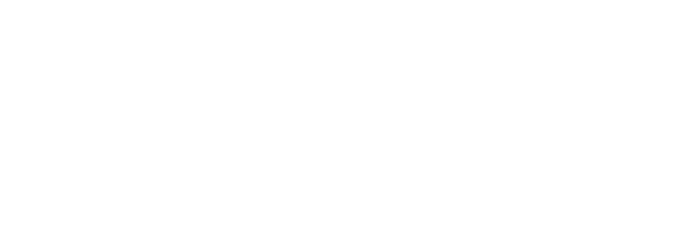
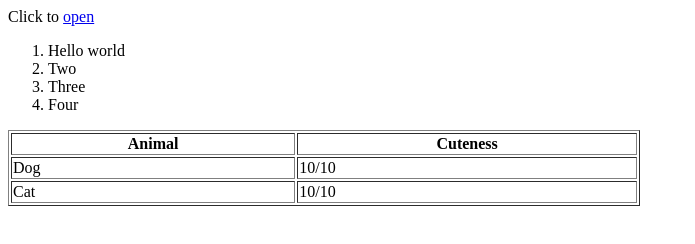
Before and after one commit to patrickj188/Test-NewComp, a plain HTML site: page index.html in a window 1280 px wide. Shown: the whole page, without its empty margins (0-695 px from the left). Drawn offline with Linux system fonts and the light colour scheme.

Commit message:
new commit

```diff
--- a/index.html
+++ b/index.html
@@ -13,9 +13,29 @@
         <link rel="stylesheet" href="">
     </head>
     <body>
-        <!--[if lt IE 7]>
-            <p class="browsehappy">You are using an <strong>outdated</strong> browser. Please <a href="#">upgrade your browser</a> to improve your experience.</p>
-        <![endif]-->
+        <text>Click to <a href="https://www.google.com/webhp?hl=en&sa=X&ved=0ahUKEwjE272xrcv1AhXBJkQIHaPJCLUQPAgI" target="_blank">open</a></text>
+        <ol>
+            <li>Hello world</li>
+            <li>Two</li>
+            <li>Three</li>
+            <li>Four</li>
+        </ol>
+        <table style="width: 50%", border="1px solid black">
+            <tr>
+                <th>Animal</th>
+                <th>Cuteness</th>
+            </tr>
+            <tr>
+                <td>Dog</td>
+                <td>10/10</td>
+            </tr>
+            <tr>
+
+                <td>Cat</td>
+                <td>10/10 </td>
+            </tr>
+        </table>
+
 
         <script src="" async defer></script>
     </body>
```
